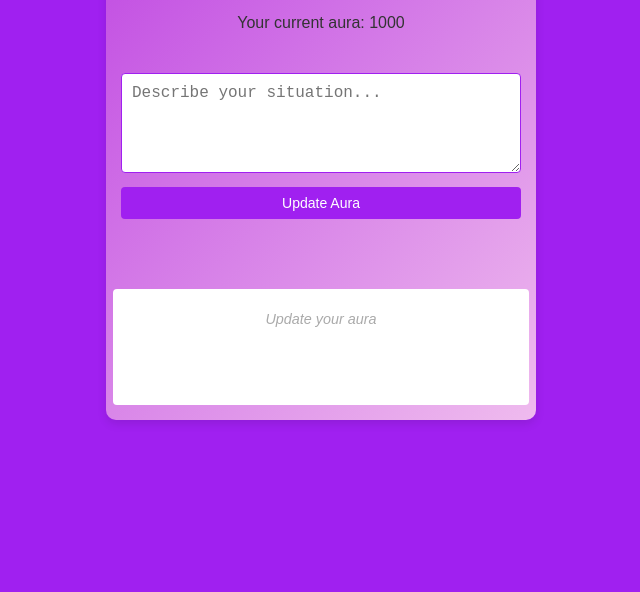
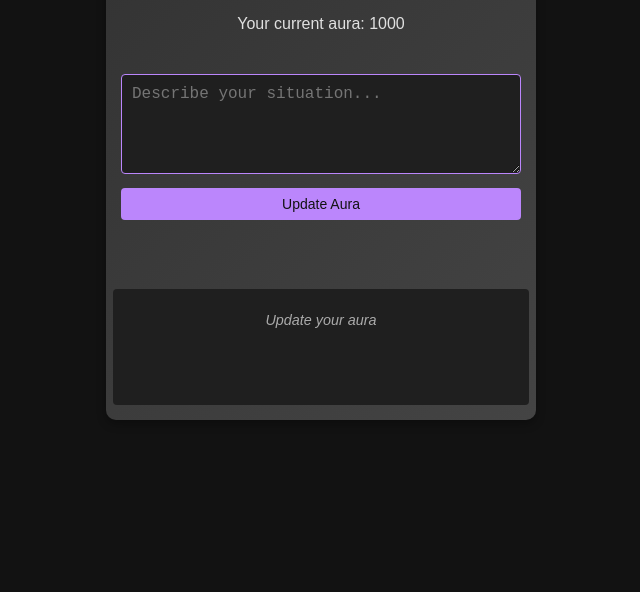
Before and after one commit to iaaditya13/Laura-Da-Aura, a plain HTML site: page index.html in a window 1280 px wide. Shown: the part 248-840 px from the top of the page, without its empty margins (319-959 px from the left). Drawn offline with Linux system fonts and the light colour scheme.

Commit message:
UI theme change

```diff
--- a/style.css
+++ b/style.css
@@ -1,22 +1,24 @@
+@import url('https://fonts.googleapis.com/css2?family=Dancing+Script:wght@400..700&display=swap');
+
 body {
     font-family: Arial, sans-serif;
-    background-color: #A020F0;
-    color: #333;
+    background-color: #121212;
+    color: #E0E0E0;
     margin: 0;
     height: 100vh;
     display: flex;
     justify-content: center;
     align-items: center;
-    padding: 20px; /* Adds spacing around the container */
+    padding: 20px;
 }
 
 .container {
-    width: 80%; /* Decreased width */
-    max-width: 400px; /* Decreased max width */
-    padding: 15px; /* Reduced padding */
-    background: linear-gradient(135deg, #C04AE2, #efbbee);
+    width: 80%;
+    max-width: 400px;
+    padding: 15px;
+    background: linear-gradient(135deg, #333, #444);
     border-radius: 10px;
-    box-shadow: 0 4px 10px rgba(0, 0, 0, 0.1);
+    box-shadow: 0 4px 10px rgba(0, 0, 0, 0.3);
     display: flex;
     flex-direction: column;
     align-items: center;
@@ -24,15 +26,15 @@ body {
 }
 
 h1 {
-    color: #fff;
-    margin-bottom: 15px; /* Reduced margin */
-    font-size: 1.5em; /* Reduced font size */
+    color: #BB86FC;
+    margin-bottom: 15px;
+    font-size: 1.5em;
     font-family: "Dancing Script", cursive;
 }
 
 .dashboard {
-    margin-bottom: 15px; /* Reduced margin */
-    font-size: 1em; /* Reduced font size */
+    margin-bottom: 15px;
+    font-size: 1em;
 }
 
 .input-section {
@@ -44,38 +46,44 @@ textarea {
     width: 100%;
     height: 100px;
     padding: 10px;
-    margin: 10px 0; /* Adds margin above and below */
+    margin: 10px 0;
     border-radius: 4px;
-    border: 1px solid #A020F0;
+    border: 1px solid #BB86FC;
+    background-color: #1F1F1F;
+    color: #E0E0E0;
     font-size: 16px;
-    box-sizing: border-box; /* Ensures padding is included in the width */
+    box-sizing: border-box;
 }
-
 
 button {
     width: 100%;
-    padding: 8px; /* Reduced padding */
-    background-color: #A020F0;
-    color: white;
+    padding: 8px;
+    background-color: #BB86FC;
+    color: #121212;
     border: none;
     border-radius: 4px;
     cursor: pointer;
-    font-size: 14px; /* Reduced font size */
+    font-size: 14px;
+}
+
+button:hover {
+    background-color: #9B63C5;
 }
 
 .response-section {
     margin-top: 15px;
     margin-bottom: 15px;
-    font-size: 0.9em; /* Reduced font size */
+    font-size: 0.9em;
 }
 
 .transaction-history {
     width: 100%;
-    height: 100px; /* Reduced height */
+    height: 100px;
     overflow-y: auto;
     border-radius: 4px;
-    background-color: #fff;
-    padding: 8px; /* Reduced padding */
+    background-color: #1F1F1F;
+    color: #E0E0E0;
+    padding: 8px;
     margin-top: 10px;
 }
 
@@ -83,23 +91,23 @@ button {
     color: #aaa;
     text-align: center;
     font-style: italic;
-    font-size: 0.9em; /* Reduced font size */
+    font-size: 0.9em;
 }
 
 .transaction {
-    padding: 8px; /* Reduced padding */
-    margin-bottom: 8px; /* Reduced margin */
+    padding: 8px;
+    margin-bottom: 8px;
     border-radius: 4px;
     text-align: left;
-    font-size: 0.9em; /* Reduced font size */
+    font-size: 0.9em;
 }
 
 .transaction.positive {
-    background-color: #d4edda;
-    border-left: 5px solid #28a745;
+    background-color: #003300;
+    border-left: 5px solid #1DB954;
 }
 
 .transaction.negative {
-    background-color: #f8d7da;
-    border-left: 5px solid #dc3545;
+    background-color: #3A1C1C;
+    border-left: 5px solid #CF6679;
 }
```
